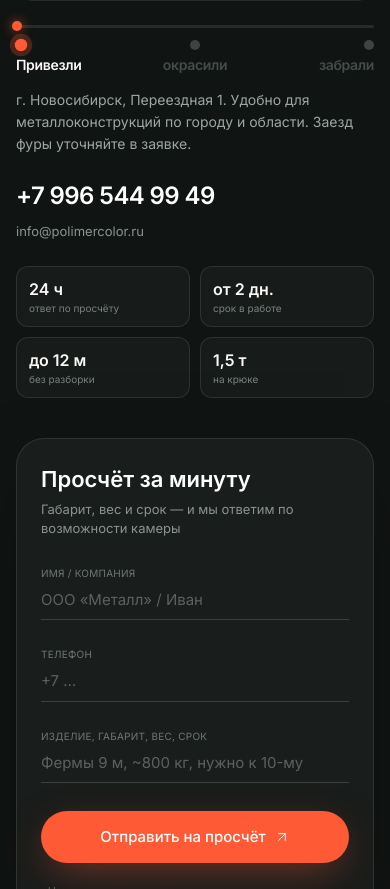
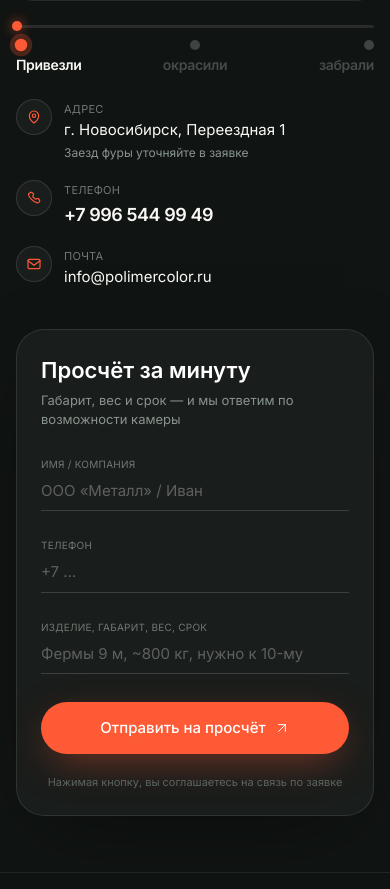
Before and after one commit to nuroxsfera/Polimer, a Next.js app: page / in a window 390 px wide. Shown: the part 3635-4524 px from the top of the page. Built offline with nearby package versions, Linux system fonts and the light colour scheme.

Commit message:
Logistics: remove mini-stats, icon list for address/phone/email under route

```diff
--- a/src/components/short/LocationQuote.tsx
+++ b/src/components/short/LocationQuote.tsx
@@ -131,36 +131,52 @@ export function LocationQuote() {
             <RouteTitle />
           </div>
 
-          <p className="mt-4 text-[14px] leading-[1.55] text-[#9da7a1] sm:text-[15px]">
-            {ADDRESS}. Удобно для металлоконструкций по городу и области. Заезд фуры уточняйте в заявке.
-          </p>
-
-          <div className="mt-6 space-y-2">
-            <a
-              href={`tel:${PHONE_TEL}`}
-              className="block text-[24px] font-semibold tracking-tight text-white transition hover:text-[#ff5a36] sm:text-[26px]"
-            >
-              {PHONE}
-            </a>
-            <p className="text-[13px] text-[#8a948e]">{EMAIL}</p>
-          </div>
-
-          <div className="mt-6 grid grid-cols-2 gap-2.5 sm:gap-3">
-            {[
-              ["24 ч", "ответ по просчёту"],
-              ["от 2 дн.", "срок в работе"],
-              ["до 12 м", "без разборки"],
-              ["1,5 т", "на крюке"],
-            ].map(([a, b]) => (
-              <div
-                key={b}
-                className="rounded-xl border border-white/10 bg-white/[0.03] px-3 py-2.5 sm:px-4 sm:py-3"
-              >
-                <p className="text-[16px] font-semibold text-[#faf9f5] sm:text-[18px]">{a}</p>
-                <p className="text-[10px] text-[#7a847e] sm:text-[11px]">{b}</p>
+          <ul className="mt-6 space-y-4">
+            <li className="flex items-start gap-3">
+              <span className="mt-0.5 flex size-9 shrink-0 items-center justify-center rounded-full border border-white/12 bg-white/[0.04] text-[#ff5a36]">
+                <svg className="size-4" viewBox="0 0 24 24" fill="none" stroke="currentColor" strokeWidth="1.8">
+                  <path d="M12 21s7-5.2 7-11a7 7 0 10-14 0c0 5.8 7 11 7 11z" strokeLinecap="round" strokeLinejoin="round" />
+                  <circle cx="12" cy="10" r="2.5" />
+                </svg>
+              </span>
+              <div className="min-w-0 pt-1">
+                <p className="text-[11px] uppercase tracking-wide text-[#6f7973]">Адрес</p>
+                <p className="mt-0.5 text-[15px] leading-snug text-[#faf9f5]">{ADDRESS}</p>
+                <p className="mt-1 text-[12px] text-[#8a948e]">Заезд фуры уточняйте в заявке</p>
               </div>
-            ))}
-          </div>
+            </li>
+            <li>
+              <a href={`tel:${PHONE_TEL}`} className="flex items-start gap-3 transition hover:opacity-90">
+                <span className="mt-0.5 flex size-9 shrink-0 items-center justify-center rounded-full border border-white/12 bg-white/[0.04] text-[#ff5a36]">
+                  <svg className="size-4" viewBox="0 0 24 24" fill="none" stroke="currentColor" strokeWidth="1.8">
+                    <path
+                      d="M6.6 3.8c.5-.5 1.3-.6 1.9-.2l2.2 1.4c.6.4.8 1.2.5 1.9l-.9 2.1a1.4 1.4 0 00.3 1.5l2.9 2.9c.4.4 1 .5 1.5.3l2.1-.9c.7-.3 1.5-.1 1.9.5l1.4 2.2c.4.6.3 1.4-.2 1.9l-1.1 1.1c-.6.6-1.4.9-2.2.8-2.2-.3-5.4-1.9-8.3-4.8S4.1 9.3 3.8 7.1c-.1-.8.2-1.6.8-2.2l1-.1z"
+                      strokeLinecap="round"
+                      strokeLinejoin="round"
+                    />
+                  </svg>
+                </span>
+                <div className="min-w-0 pt-1">
+                  <p className="text-[11px] uppercase tracking-wide text-[#6f7973]">Телефон</p>
+                  <p className="mt-0.5 text-[18px] font-semibold tracking-tight text-[#faf9f5]">{PHONE}</p>
+                </div>
+              </a>
+            </li>
+            <li>
+              <a href={`mailto:${EMAIL}`} className="flex items-start gap-3 transition hover:opacity-90">
+                <span className="mt-0.5 flex size-9 shrink-0 items-center justify-center rounded-full border border-white/12 bg-white/[0.04] text-[#ff5a36]">
+                  <svg className="size-4" viewBox="0 0 24 24" fill="none" stroke="currentColor" strokeWidth="1.8">
+                    <rect x="3" y="5" width="18" height="14" rx="2" />
+                    <path d="M3 7l9 7 9-7" strokeLinecap="round" strokeLinejoin="round" />
+                  </svg>
+                </span>
+                <div className="min-w-0 pt-1">
+                  <p className="text-[11px] uppercase tracking-wide text-[#6f7973]">Почта</p>
+                  <p className="mt-0.5 break-all text-[15px] text-[#faf9f5]">{EMAIL}</p>
+                </div>
+              </a>
+            </li>
+          </ul>
         </Reveal>
 
         <Reveal>
```
